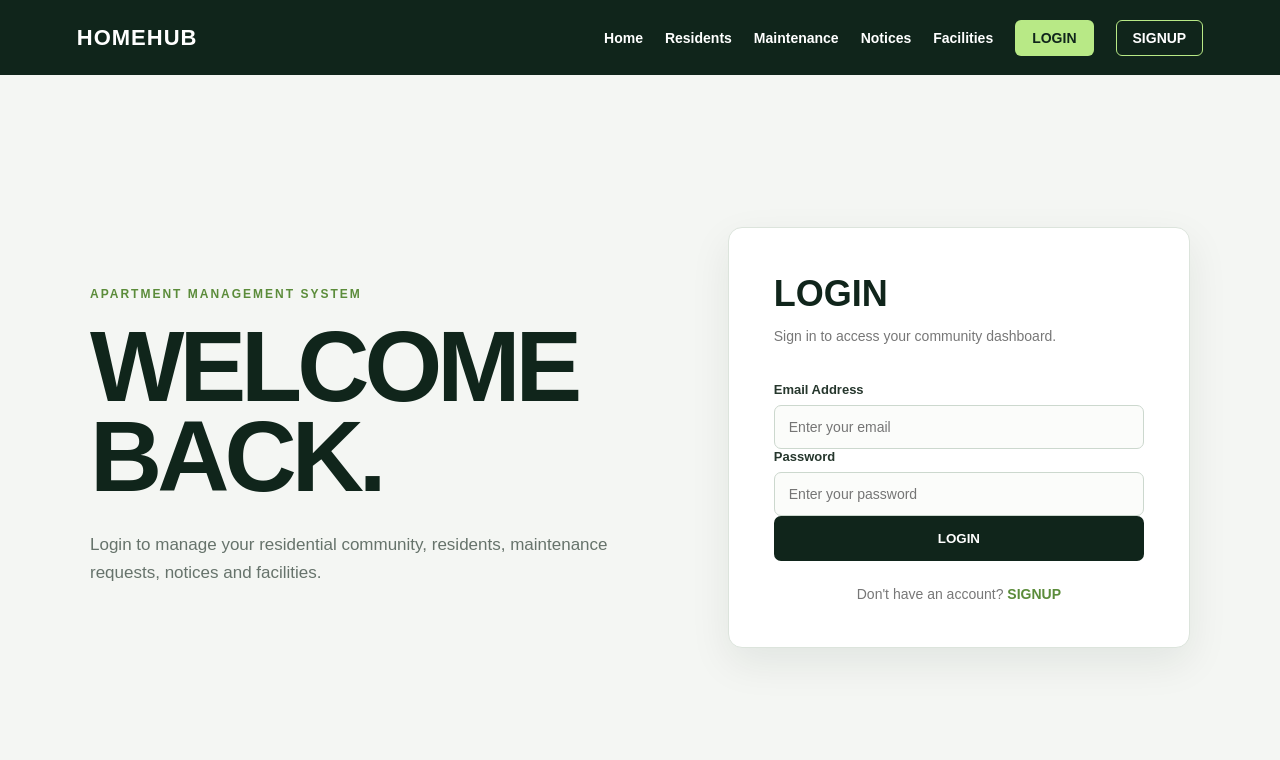
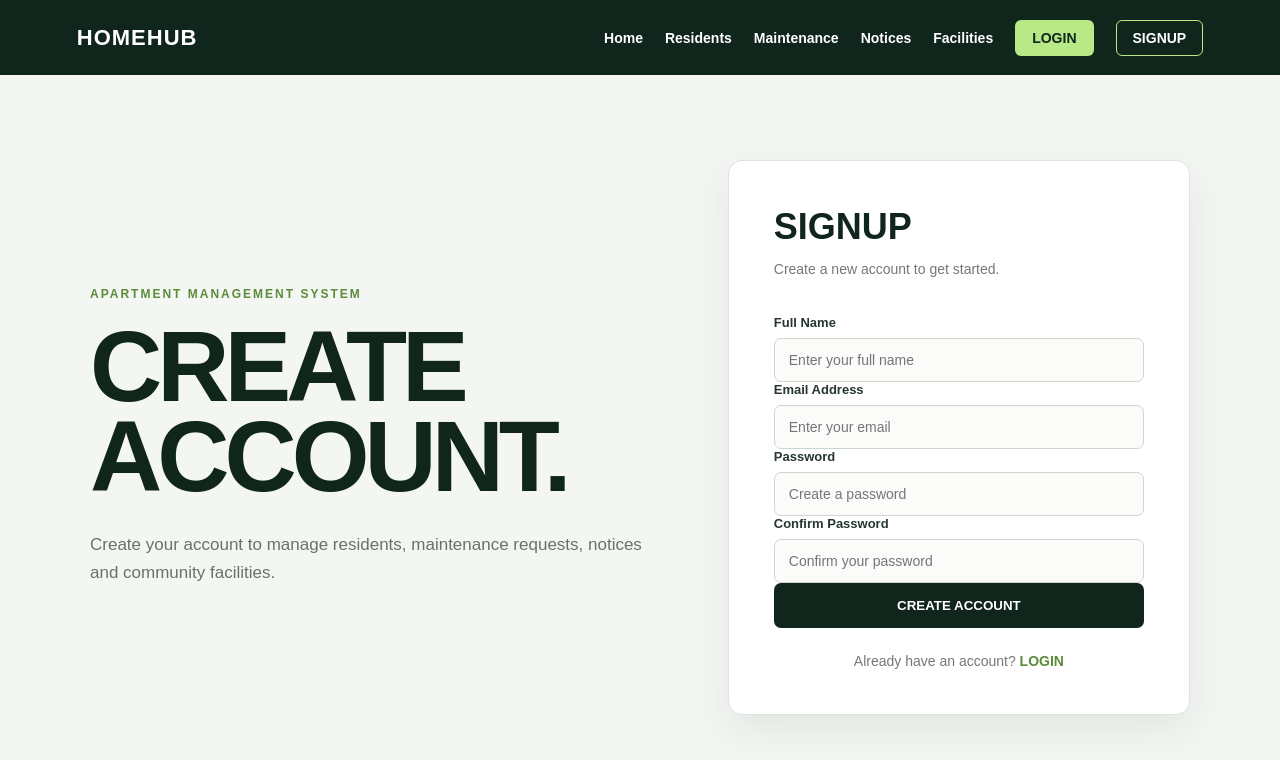
Before and after one commit to meghanag1212/web-see, a React (Vite) app: page /login in a window 1280 px wide. Shown: the top 760 px of the page. Built offline with nearby package versions, Linux system fonts and the light colour scheme.

Commit message:
Updated project

```diff
--- a/src/Pages/LOGIN.jsx
+++ b/src/Pages/LOGIN.jsx
@@ -1,48 +1,64 @@
 import { useState } from "react";
 import { useNavigate, Link } from "react-router-dom";
+import { supabase } from "../supabaseClient";
 
-export default function LOGIN() {
+export default function SIGNUP() {
   const navigate = useNavigate();
 
+  const [name, setName] = useState("");
   const [email, setEmail] = useState("");
   const [password, setPassword] = useState("");
+  const [confirmPassword, setConfirmPassword] = useState("");
 
-  function handleLogin(e) {
+  async function handleSignup(e) {
     e.preventDefault();
 
-    if (!email || !password) {
-      alert("Please enter your email and password.");
+    if (!name || !email || !password || !confirmPassword) {
+      alert("Please fill all fields.");
       return;
     }
 
-    const users =
-      JSON.parse(localStorage.getItem("users")) || [];
-
-    const user = users.find(
-      (user) =>
-        user.email.toLowerCase() === email.toLowerCase() &&
-        user.password === password
-    );
-
-    if (!user) {
-      alert(
-        "Invalid email or password. Please create an account first."
-      );
+    if (password.length < 6) {
+      alert("Password must contain at least 6 characters.");
       return;
     }
 
-    localStorage.setItem("isLoggedIn", "true");
+    if (password !== confirmPassword) {
+      alert("Passwords do not match.");
+      return;
+    }
 
-    localStorage.setItem(
-      "currentUser",
-      JSON.stringify(user)
-    );
+    // Create account in Supabase Authentication
+    const { data, error } = await supabase.auth.signUp({
+      email: email.trim(),
+      password: password
+    });
 
-    alert("Login successful!");
+    if (error) {
+      alert(error.message);
+      return;
+    }
 
-    navigate("/");
+    // Save additional user information
+    if (data.user) {
+      const { error: profileError } = await supabase
+        .from("profiles")
+        .insert([
+          {
+            id: data.user.id,
+            full_name: name.trim()
+          }
+        ]);
 
-    window.location.reload();
+      if (profileError) {
+        alert(profileError.message);
+        return;
+      }
+    }
+
+    alert("Account created successfully!");
+
+    navigate("/login");
   }
 
   return (
@@ -57,28 +73,43 @@ export default function LOGIN() {
           </p>
 
           <h1>
-            WELCOME
+            CREATE
             <br />
-            BACK.
+            ACCOUNT.
           </h1>
 
           <p>
-            Login to manage your residential
-            community, residents, maintenance
-            requests, notices and facilities.
+            Create your account to manage
+            residents, maintenance requests,
+            notices and community facilities.
           </p>
 
         </div>
 
         <div className="login-card">
 
-          <h2>LOGIN</h2>
+          <h2>SIGNUP</h2>
 
           <p className="login-subtitle">
-            Sign in to access your community dashboard.
+            Create a new account to get started.
           </p>
 
-          <form onSubmit={handleLogin}>
+          <form onSubmit={handleSignup}>
+
+            <div className="input-group">
+
+              <label>Full Name</label>
+
+              <input
+                type="text"
+                placeholder="Enter your full name"
+                value={name}
+                onChange={(e) =>
+                  setName(e.target.value)
+                }
+              />
+
+            </div>
 
             <div className="input-group">
 
@@ -101,10 +132,25 @@ export default function LOGIN() {
 
               <input
                 type="password"
-                placeholder="Enter your password"
+                placeholder="Create a password"
                 value={password}
                 onChange={(e) =>
                   setPassword(e.target.value)
+                }
+              />
+
+            </div>
+
+            <div className="input-group">
+
+              <label>Confirm Password</label>
+
+              <input
+                type="password"
+                placeholder="Confirm your password"
+                value={confirmPassword}
+                onChange={(e) =>
+                  setConfirmPassword(e.target.value)
                 }
               />
 
@@ -114,16 +160,16 @@ export default function LOGIN() {
               type="submit"
               className="login-button"
             >
-              LOGIN
+              CREATE ACCOUNT
             </button>
 
           </form>
 
           <p className="account-link">
-            Don't have an account?{" "}
+            Already have an account?{" "}
 
-            <Link to="/signup">
-              SIGNUP
+            <Link to="/login">
+              LOGIN
             </Link>
           </p>
 
--- a/src/Pages/SIGNUP.jsx
+++ b/src/Pages/SIGNUP.jsx
@@ -1,5 +1,6 @@
 import { useState } from "react";
 import { useNavigate, Link } from "react-router-dom";
+import { supabase } from "../supabaseClient";
 
 export default function SIGNUP() {
   const navigate = useNavigate();
@@ -9,7 +10,7 @@ export default function SIGNUP() {
   const [password, setPassword] = useState("");
   const [confirmPassword, setConfirmPassword] = useState("");
 
-  function handleSignup(e) {
+  async function handleSignup(e) {
     e.preventDefault();
 
     if (!name || !email || !password || !confirmPassword) {
@@ -27,33 +28,33 @@ export default function SIGNUP() {
       return;
     }
 
-    const existingUsers =
-      JSON.parse(localStorage.getItem("users")) || [];
+    // Create account in Supabase Authentication
+    const { data, error } = await supabase.auth.signUp({
+      email: email.trim(),
+      password: password
+    });
 
-    const userAlreadyExists = existingUsers.some(
-      (user) =>
-        user.email.toLowerCase() === email.toLowerCase()
-    );
-
-    if (userAlreadyExists) {
-      alert("An account with this email already exists.");
+    if (error) {
+      alert(error.message);
       return;
     }
 
-    const newUser = {
-      id: Date.now(),
-      name: name,
-      email: email,
-      password: password
-    };
+    // Save additional user information
+    if (data.user) {
+      const { error: profileError } = await supabase
+        .from("profiles")
+        .insert([
+          {
+            id: data.user.id,
+            full_name: name.trim()
+          }
+        ]);
 
-    localStorage.setItem(
-      "users",
-      JSON.stringify([
-        ...existingUsers,
-        newUser
-      ])
-    );
+      if (profileError) {
+        alert(profileError.message);
+        return;
+      }
+    }
 
     alert("Account created successfully!");
 
--- a/src/index.css
+++ b/src/index.css
@@ -296,7 +296,7 @@ textarea {
 }
 
 .feature-card p {
-  color: #66736b;
+  color: #0dc553;
   line-height: 1.6;
 }
 
```
